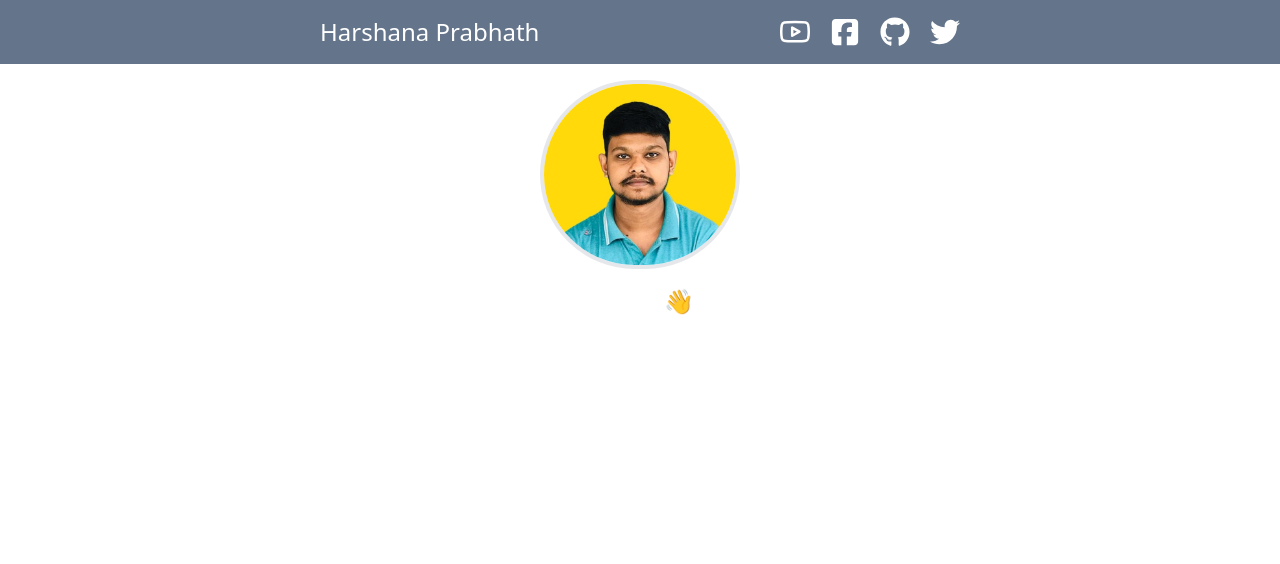
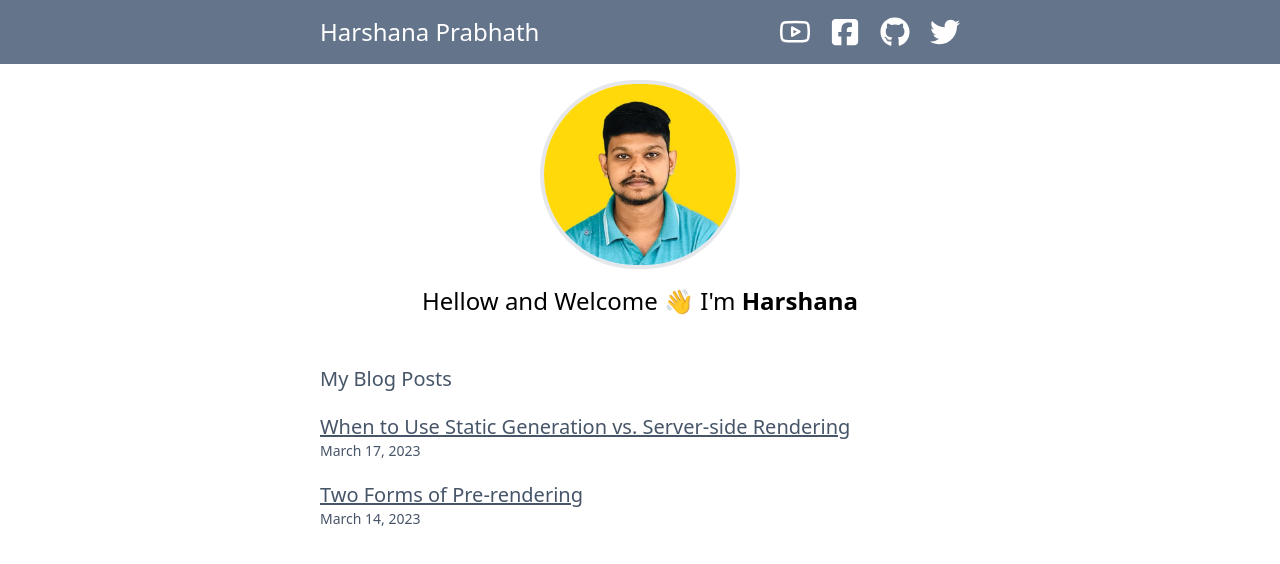
Before and after one commit to BinaryWizardX/BlogSite_With_Nextjs, a Next.js app: page / in a window 1280 px wide. Shown: the top 564 px of the page. Built offline with nearby package versions, Linux system fonts and the light colour scheme.

Commit message:
Eight Commit

```diff
--- a/app/Components/MyProfile.tsx
+++ b/app/Components/MyProfile.tsx
@@ -7,7 +7,7 @@ export default function MyProfile({}: Props) {
   return (
     <section className='max-w-2xl mx-auto p-4 flex justify-center'>
        <Image
-       className='border-4 rounded-full dark:border-slate-400'
+       className='border-4 rounded-full dark:border-slate-400 dark:text-black'
        src='/images/MyPhoto.jpg'
        height={200}
        width={200}
--- a/app/Components/Posts.tsx
+++ b/app/Components/Posts.tsx
@@ -8,7 +8,7 @@ export default  function Posts() {
     const posts = getSortedPostsData();
 
   return (
-    <section className='mt-8 p-4 text-white text-xl'>
+    <section className='mt-8 p-4 dark:text-white text-xl text-slate-600'>
         <h2>My Blog Posts</h2>
         <ul className='mt-3'>
             {posts.map((post)=>(
--- a/app/layout.tsx
+++ b/app/layout.tsx
@@ -16,7 +16,7 @@ export default function RootLayout({
   return (
     <html lang="en">
 
-      <body className='dark:bg-slate-700'>
+      <body className='dark:bg-slate-700 dark:text-black'>
        <NavBar/>
        <MyProfile/>
         {children}
--- a/app/page.tsx
+++ b/app/page.tsx
@@ -7,8 +7,8 @@ const inter = Inter({ subsets: ['latin'] })
 
 export default function Home() {
   return (
-    <main className='max-w-2xl mx-auto flex justify-center flex-col '>
-       <p className='mx-auto text-white text-2xl'>
+    <main className='max-w-2xl mx-auto flex justify-center flex-col text-black'>
+       <p className='mx-auto dark:text-white text-2xl text-black'>
         Hellow and Welcome 👋 <span>I&apos;m <span className='font-bold'>Harshana</span></span>
        </p>
        <Posts/>
--- a/app/posts/[postId]/page.tsx
+++ b/app/posts/[postId]/page.tsx
@@ -58,7 +58,7 @@ export default async function post({ params }: { params: { postId: string } }) {
 
 
   return (
-    <main className=" text-white max-w-2xl px-6 prose prose-xl prose-slate dark:prose-invert mx-auto">
+    <main className="text-black dark:text-white max-w-2xl px-6 prose prose-xl prose-slate dark:prose-invert mx-auto">
     <h1 className="text-3xl mt-4 mb-0">{title}</h1>
     <p className="mt-0">
         {pubDate}
```
